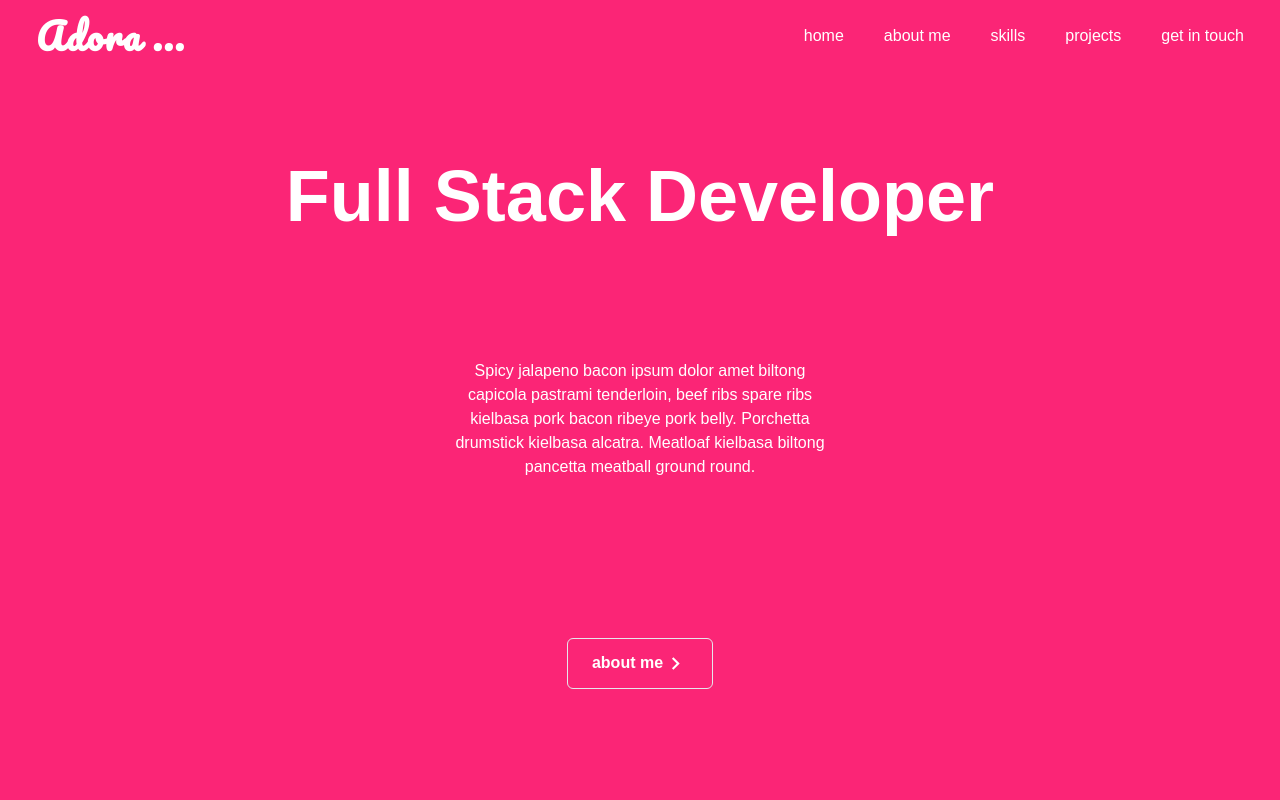
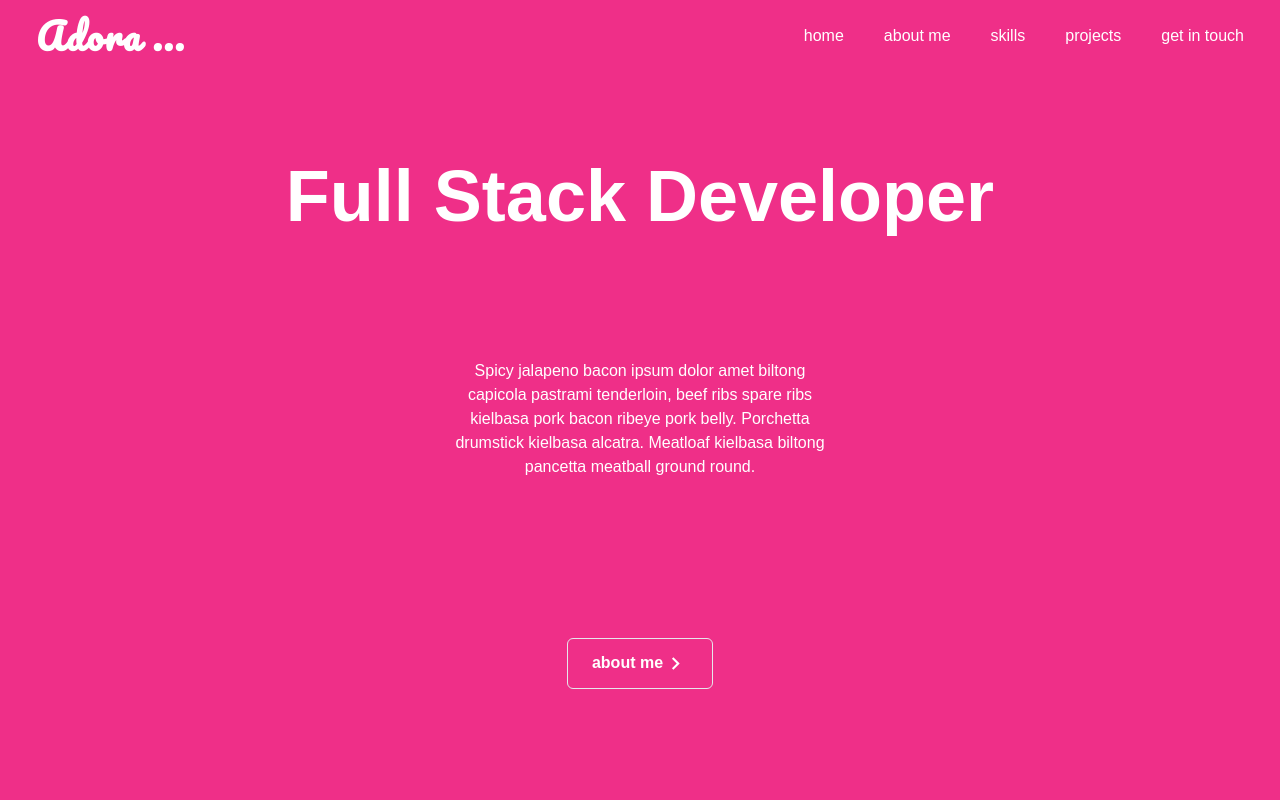
Before and after one commit to AdoraWyne/Adora_ChinYing, a Next.js app: page / in a window 1280 px wide. Shown: the top 800 px of the page. Built offline with nearby package versions, Linux system fonts and the light colour scheme.

Commit message:
Updated themed Pink color

```diff
--- a/tailwind.config.js
+++ b/tailwind.config.js
@@ -7,9 +7,12 @@ module.exports = {
   theme: {
     extend: {
       colors: {
-        themedPink: "rgb(251, 37, 118)",
+        themedPink: "#EF2F88",
         themedOrange: "rgb(255, 112, 0)",
         themedPurple: "#a855f7"
+      },
+      boxShadow: {
+        'lightRounded': '0 0 18px #f5d0fe'
       }
     },
     fontFamily: {
```
